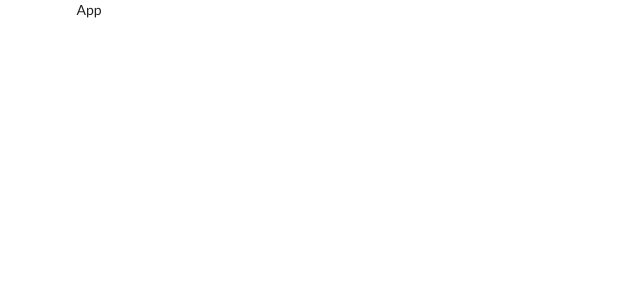
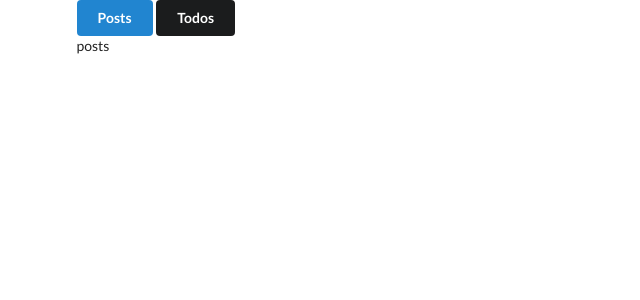
Before and after one commit to AlanMcClenaghan/React-hooks, a React (Create React App) app: page / in a window 1280 px wide. Shown: the top 300 px of the page, without its empty margins (0-640 px from the left). Built offline with nearby package versions, Linux system fonts and the light colour scheme.

Commit message:
Created class-based app component.

```diff
--- a/src/components/App.js
+++ b/src/components/App.js
@@ -2,10 +2,16 @@ import React, { Component } from 'react';
 
 class App extends Component {
 
+  state = { resource: 'posts' }
+
   render() {
     return (
       <div className="ui container">
-        App
+        <div>
+          <button className="ui button primary" onClick={() => this.setState({ resource: 'posts' })}>Posts</button>
+          <button className="ui button secondary" onClick={() => this.setState({ resource: 'todos' })}>Todos</button>
+        </div>
+        {this.state.resource}
       </div>
     );
   }
```
